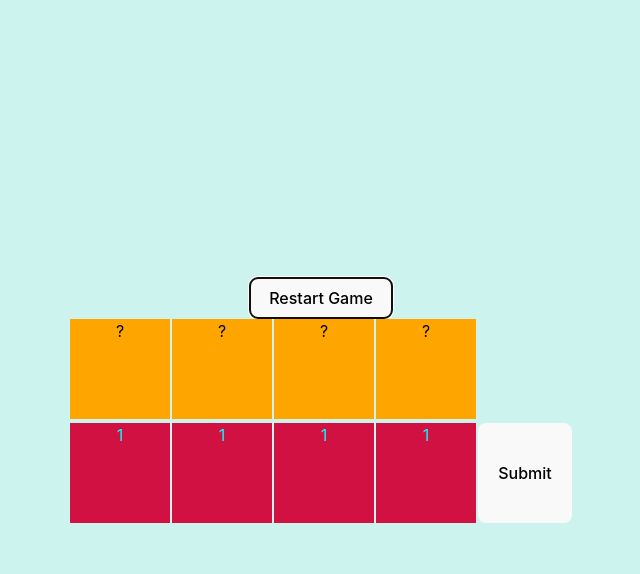
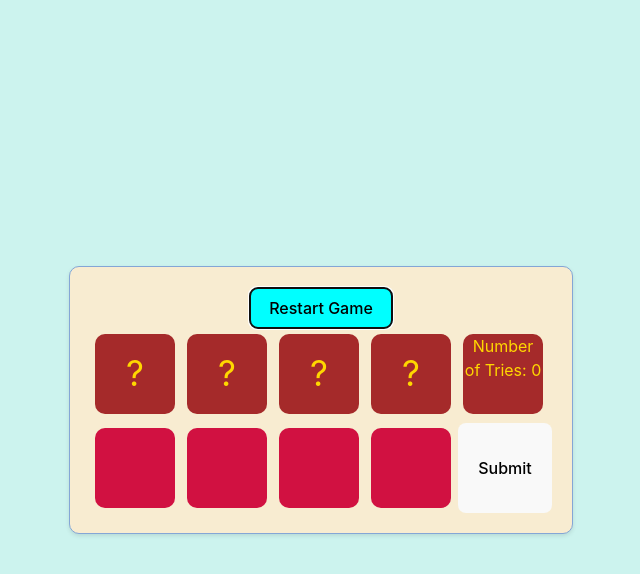
Before and after one commit to nikolaos-konstan/Mastermind, a React (Vite) app: page / in a window 1280 px wide. Both pictures are taken after a click on the button "Start Game". Shown: the top 574 px of the page, without its empty margins (319-959 px from the left). Built offline with nearby package versions, Linux system fonts and the light colour scheme.

Commit message:
css update

```diff
--- a/src/App.css
+++ b/src/App.css
@@ -49,16 +49,29 @@ body {
   gap: 2px;
 }
 .square {
-  background-color: yellow; /* Adjust the background color of the squares */
-  color: aqua;
-  width: 100px;
-  height: 100px;
+  width: 80px;
+  height: 80px;
+  border-radius: 10px;
+  margin: 5px;
 }
 .hd-square {
-  background-color: orange; /* Adjust the background color of the squares */
-  color: black;
-  width: 100px;
-  height: 100px;
+  background-color: brown; /* Adjust the background color of the squares */
+  color: gold;
+  justify-content: center;
+  align-items: center;
+  width: 80px;
+  height: 80px;
+  margin: 5px;
+  border-radius: 10px;
+}
+
+.hd-content {
+  text-align: center; /* Center text horizontally */
+  display: flex;
+  justify-content: center;
+  align-items: center;
+  height: 100%;
+  font-size: 35px;
 }
 
 .start-btn {
--- a/src/App.jsx
+++ b/src/App.jsx
@@ -31,9 +31,17 @@ function App() {
   };
 
   //Conditional Rendering
-  let gameStart = <button onClick={generateRandomArray}>Start Game</button>;
+  let gameStart = (
+    <button onClick={generateRandomArray} className="start-btn">
+      Start Game
+    </button>
+  );
   if (hiddenCombination.length > 0) {
-    gameStart = <button onClick={generateRandomArray}>Restart Game</button>;
+    gameStart = (
+      <button onClick={generateRandomArray} className="start-btn">
+        Restart Game
+      </button>
+    );
   }
   //submit a combination and compare
 
@@ -42,9 +50,12 @@ function App() {
   };
 
   return (
-    <>
+    <div className="main-game">
       {gameStart}
-      <SecretCombo hiddenCombination={hiddenCombination} />
+      <SecretCombo
+        hiddenCombination={hiddenCombination}
+        submittedLines={submittedLines}
+      />
       {
         <div className="grid-container">
           {submittedLines.map((element, index) => (
@@ -69,7 +80,7 @@ function App() {
           hiddenCombination={hiddenCombination}
         />
       )}
-    </>
+    </div>
   );
 }
 
--- a/src/Components/Box.jsx
+++ b/src/Components/Box.jsx
@@ -28,8 +28,6 @@ export const Box = ({
         backgroundColor: currentColour,
       }}
       onClick={handleChange}
-    >
-      1
-    </div>
+    ></div>
   );
 };
--- a/src/Components/ResultModal.jsx
+++ b/src/Components/ResultModal.jsx
@@ -7,7 +7,7 @@ export const ResultModal = ({ generateRandomArray }) => {
     <dialog open>
       <h2>You Won!</h2>
       <form method="dialog">
-        <button onClick={handleCloseModal}>Close</button>
+        <button onClick={handleCloseModal}>Play Again</button>
       </form>
     </dialog>
   );
--- a/src/Components/SecretCombo.jsx
+++ b/src/Components/SecretCombo.jsx
@@ -1,19 +1,29 @@
 /* eslint-disable react/prop-types */
-export const SecretCombo = ({ hiddenCombination }) => {
+export const SecretCombo = ({ hiddenCombination, submittedLines }) => {
   return (
     <div className="hidden-combo">
       <div className="hd-square">
-        {hiddenCombination.length > 0 ? "?" : null}
+        <div className="hd-content">
+          {hiddenCombination.length > 0 ? "?" : null}
+        </div>
       </div>
       <div className="hd-square">
-        {hiddenCombination.length > 0 ? "?" : null}
+        <div className="hd-content">
+          {hiddenCombination.length > 0 ? "?" : null}
+        </div>
       </div>
       <div className="hd-square">
-        {hiddenCombination.length > 0 ? "?" : null}
+        <div className="hd-content">
+          {hiddenCombination.length > 0 ? "?" : null}
+        </div>
       </div>
       <div className="hd-square">
-        {hiddenCombination.length > 0 ? "?" : null}
+        <div className="hd-content">
+          {hiddenCombination.length > 0 ? "?" : null}
+        </div>
       </div>
+
+      <div className="hd-square">Number of Tries: {submittedLines.length}</div>
     </div>
   );
 };
```
